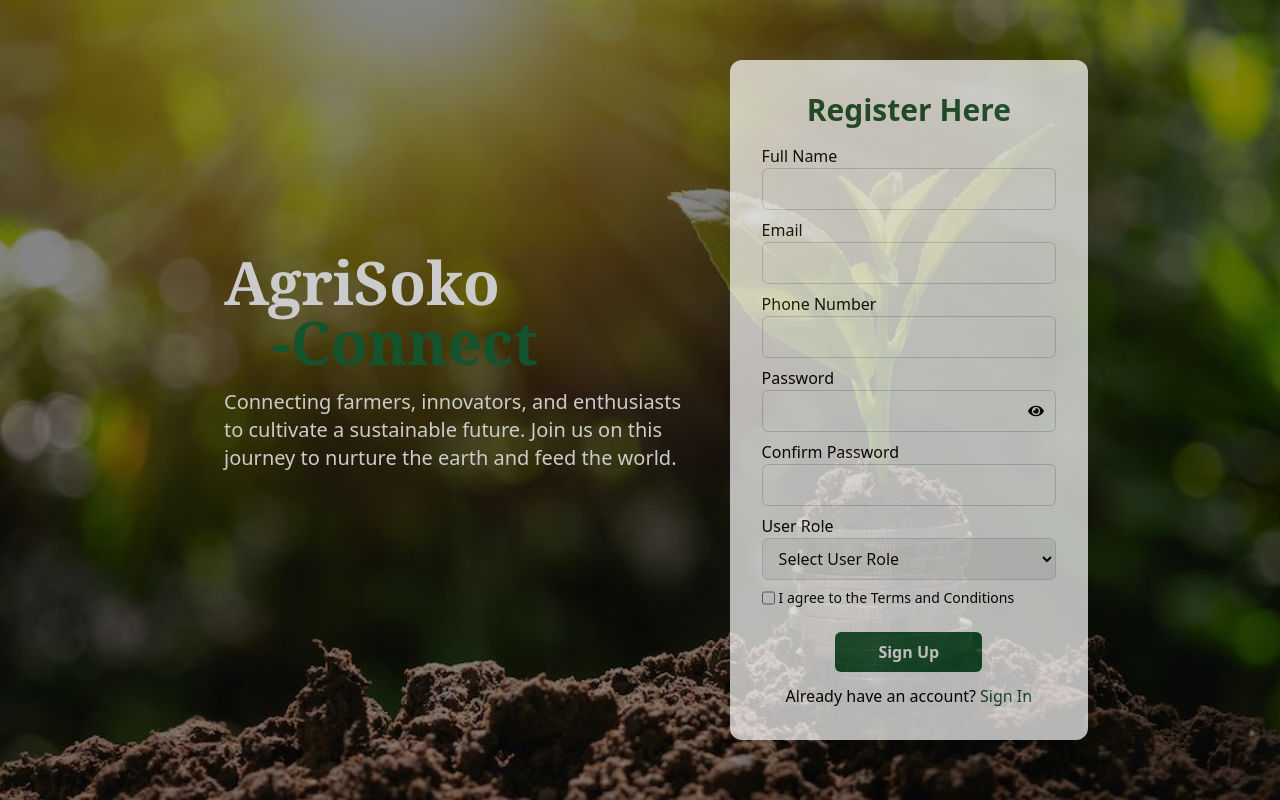
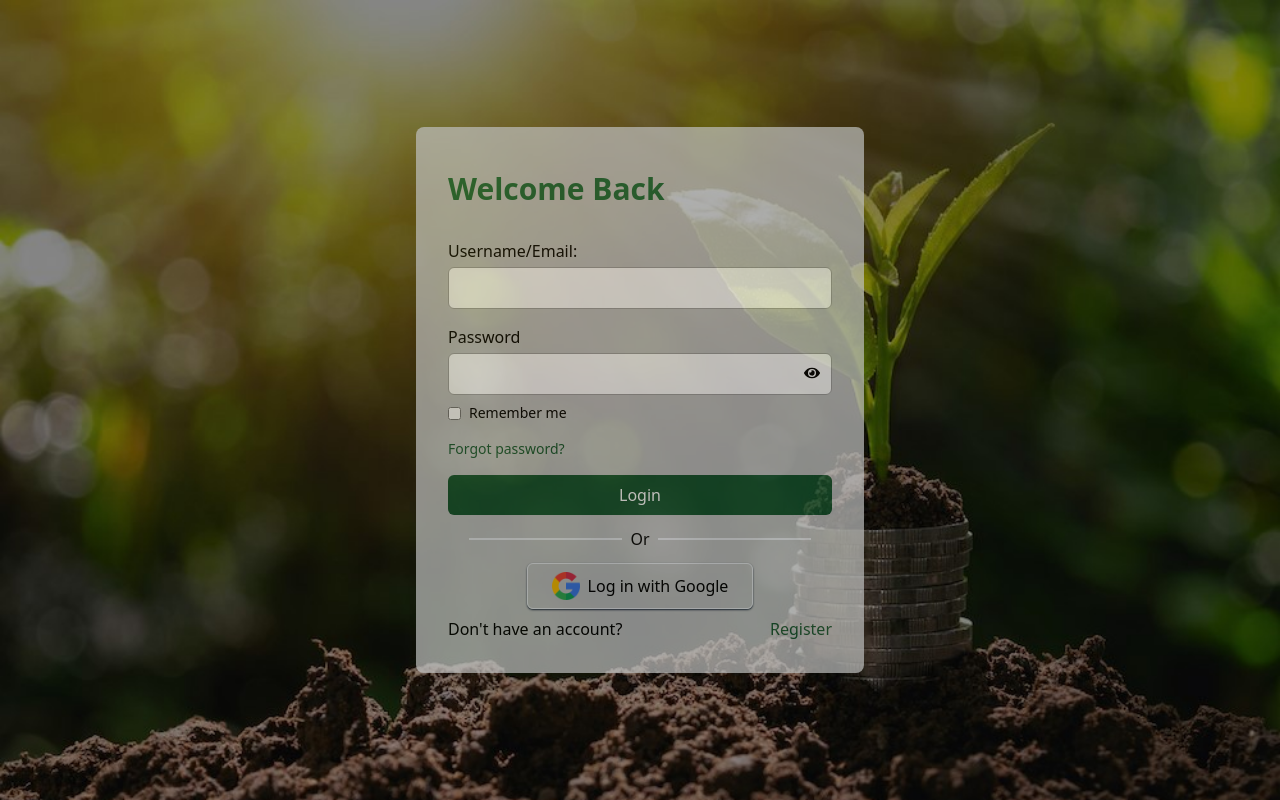
Before and after one commit to Ialbertine/AgriSokoConnect_Frontend, a React (Vite) app: page /login in a window 1280 px wide. Built offline with nearby package versions, Linux system fonts and the light colour scheme.

Commit message:
login authentication

```diff
--- a/src/Authentication/Forget.jsx
+++ b/src/Authentication/Forget.jsx
@@ -50,7 +50,7 @@ const Forgot = () => {
   };
 
   return (
-    <div className="min-h-screen flex justify-center items-center bg-gray-100">
+    <div className="min-h-screen flex justify-center items-center bg-[#000000c6]">
       <div className="w-full max-w-md p-6 bg-white rounded-md shadow-md ">
         <h2 className="text-2xl font-semibold text-center mb-6">
           Forgot Password
--- a/src/Authentication/SignIn.jsx
+++ b/src/Authentication/SignIn.jsx
@@ -1,275 +1,225 @@
 import React, { useState } from "react";
 import { Link, useNavigate } from "react-router-dom";
+import axios from "axios";
 import { FaEye, FaEyeSlash } from "react-icons/fa";
-import axios from "axios";
 
-const SignUp = () => {
+const SignIn = () => {
   const navigate = useNavigate();
-  const [fullName, setFullName] = useState("");
-  const [email, setEmail] = useState("");
-  const [phoneNumber, setPhoneNumber] = useState("");
-  const [password, setPassword] = useState("");
-  const [confirmPassword, setConfirmPassword] = useState("");
-  const [role, setRole] = useState("");
-  const [agreeTerms, setAgreeTerms] = useState(false);
+  const [formData, setFormData] = useState({
+    email: "",
+    password: "",
+    rememberMe: false,
+  });
+
+  const [errors, setErrors] = useState({});
+  const [isLoggedIn, setIsLoggedIn] = useState(false);
+  const [errorMessage, setErrorMessage] = useState("");
+  const [isSubmitting, setIsSubmitting] = useState(false);
   const [showPassword, setShowPassword] = useState(false);
 
-  const [errors, setErrors] = useState({
-    fullName: "",
-    email: "",
-    phoneNumber: "",
-    password: "",
-    confirmPassword: "",
-    role: "",
-    agreeTerms: "",
-  });
+  const handleChange = (e) => {
+    const { name, value, checked, type } = e.target;
+    const newValue = type === "checkbox" ? checked : value;
+    setFormData({ ...formData, [name]: newValue });
+  };
 
-  const [isLoading, setLoading] = useState(false);
+  const handleSubmit = async (e) => {
+    e.preventDefault();
+
+    if (!validateForm()) return;
+
+    setIsSubmitting(true);
+
+    try {
+      const response = await axios.post(
+        "https://agrisokoconnect-wly4.onrender.com/AgriSoko/user/signin",
+        {
+          email: formData.email,
+          password: formData.password,
+        }
+      );
+
+      if (response.data.success) {
+        const { role } = response.data;
+
+        setIsLoggedIn(true);
+
+        switch (role) {
+          case "farmer":
+            navigate("/dashboard/farmer");
+            break;
+          case "buyer":
+            navigate("/dashboard/buyer");
+            break;
+          case "government":
+            navigate("/dashboard/government");
+            break;
+          default:
+            navigate("/dashboard");
+        }
+      } else {
+        setErrorMessage("Invalid username or password. Please try again.");
+      }
+    } catch (error) {
+      console.error(error);
+      setErrorMessage("An error occurred. Please try again later.");
+    } finally {
+      setIsSubmitting(false);
+    }
+  };
+
+  const validateForm = () => {
+    let isValid = true;
+    const newErrors = {};
+
+    if (!formData.email.trim()) {
+      newErrors.email = "Email is required";
+      isValid = false;
+    }
+
+    if (!formData.password.trim()) {
+      newErrors.password = "Password is required";
+      isValid = false;
+    } else if (formData.password.length < 8) {
+      newErrors.password = "Password must be at least 8 characters";
+      isValid = false;
+    }
+
+    if (!formData.rememberMe) {
+      newErrors.rememberMe = "Please agree to the terms and conditions";
+      isValid = false;
+    }
+
+    setErrors(newErrors);
+    return isValid;
+  };
 
   const passwordVisibility = () => {
     setShowPassword(!showPassword);
   };
 
-  const validateForm = () => {
-    const errors = {};
-
-    if (!fullName) {
-      errors.fullName = "Full Name is required";
-    }
-
-    const emailRegex = /^[^\s@]+@[^\s@]+\.[^\s@]+$/;
-    if (!emailRegex.test(email)) {
-      errors.email = "Please enter a valid email address";
-    }
-
-    const phoneNumberRegex = /^\d{10}$/;
-    if (!phoneNumberRegex.test(phoneNumber)) {
-      errors.phoneNumber = "Please enter a valid phone number";
-    }
-
-    const passwordRegex =
-      /^(?=.*[a-z])(?=.*[A-Z])(?=.*\d)(?=.*[@$!%*?&])[A-Za-z\d@$!%*?&]{8,}$/;
-    if (!passwordRegex.test(password)) {
-      errors.password =
-        "Password must be at least 8 characters long and contain at least one uppercase letter, one lowercase letter, one digit, and one special character";
-    }
-
-    if (password !== confirmPassword) {
-      errors.confirmPassword = "Passwords do not match";
-    }
-
-    if (!role) {
-      errors.role = "User role is required";
-    }
-
-    if (!agreeTerms) {
-      errors.agreeTerms = "Please agree to terms and conditions";
-    }
-
-    setErrors(errors);
-    return Object.keys(errors).length === 0;
-  };
-
-  const handleSubmit = async (e) => {
-    e.preventDefault();
-
-    setLoading(true);
-
-    if (!validateForm()) {
-      setLoading(false);
-      return;
-    }
-    try {
-      const response = await axios.post(
-        "https://agrisokoconnect-wly4.onrender.com/AgriSoko/user/signup",
-        {
-          fullName: fullName,
-          email: email,
-          PhoneNumber: phoneNumber,
-          password: password,
-          confirmPassword: confirmPassword,
-          role: role,
-        }
-      );
-
-      if (response.status === 200 || response.status === 201) {
-        console.log("Signup successful:", response.data);
-        navigate("/otp");
-      }
-    } catch (error) {
-      console.error("Error during signup:", error);
-    } finally {
-      setLoading(false);
-    }
-  };
   return (
     <div
-      className="w-full min-h-screen flex justify-center items-center bg-cover bg-no-repeat bg-opacity-50 object-cover"
+      className="bg-cover bg-no-repeat min-h-screen flex items-center justify-center object-cover bg-opacity-95"
       style={{ backgroundImage: "url('harvest5.jpg')" }}
     >
-      <div className="w-[80%] flex flex-col lg:flex-row lg:w-[70%] rounded-2lg">
-        <div className="flex-grow lg:w-[40%] p-8 overflow-hidden">
-          <div className="flex flex-col justify-center lg:pt-[10rem] text-[#cccbcb]">
-            <span className="text-center lg:text-left text-4xl lg:text-6xl font-bold lg:pb-[1rem] font-serif">
-              AgriSoko
-              <br />
-              <span className="text-green-900 pl-[3rem]">-Connect</span>
-            </span>
-            <p className="text-lg lg:text-xl mb-4 w-full">
-              Connecting farmers, innovators, and enthusiasts to cultivate a
-              sustainable future. Join us on this journey to nurture the earth
-              and feed the world.
-            </p>
-          </div>
-        </div>
-        <div className="bg-white opacity-70 shadow-2xl rounded-xl p-8 w-[100%] lg:w-[40%] h-[70%]">
-          <h1 className="text-center text-3xl font-bold mb-4 text-green-900">
-            Register Here
+      <div className="w-[60%]  bg-[#bfc0bf] opacity-70 max-w-md py-8 px-8 rounded-lg">
+        <h1 className="text-3xl font-bold pt-3 text-green-800 ">
+          Welcome Back
         </h1>
-
-          <form onSubmit={handleSubmit} className="flex flex-col">
-            <label htmlFor="fullName">Full Name</label>
-            <input
-              type="text"
-              id="fullName"
-              name="fullName"
-              value={fullName}
-              onChange={(e) => setFullName(e.target.value)}
-              required
-              className="w-full px-3 py-2 rounded-md border border-gray-300 focus:outline-none focus:ring-1 focus:ring-black"
-            />
-            {errors.fullName && (
-              <p className="text-red-500">{errors.fullName}</p>
+        {isLoggedIn && (
+          <span className="text-green-600 ml-2 text-xl">Login Successful!</span>
         )}
 
-            <label htmlFor="email" className="mt-2">
-              Email
+        <form onSubmit={handleSubmit} className="max-w-sm mx-auto mt-8">
+          <div className="mb-4">
+            <label htmlFor="usernameOrEmail" className="block mb-1">
+              Username/Email:
             </label>
             <input
               type="email"
               id="email"
               name="email"
-              value={email}
-              onChange={(e) => setEmail(e.target.value)}
+              value={formData.email}
+              onChange={handleChange}
               required
-              className="w-full px-3 py-2 rounded-md border border-gray-300 focus:outline-none focus:ring-1 focus:ring-black"
+              className={`w-full px-3 py-2 border-[1px] border-[#9e9e9e] hover:shadow-sm hover:shadow-black rounded-md focus:outline-none focus:border-black ${
+                errors.email ? "border-red-500" : ""
+              }`}
             />
-            {errors.email && <p className="text-red-500">{errors.email}</p>}
-
-            <label htmlFor="phoneNumber" className="mt-2">
-              Phone Number
-            </label>
-            <input
-              type="text"
-              id="phoneNumber"
-              name="phoneNumber"
-              value={phoneNumber}
-              onChange={(e) => setPhoneNumber(e.target.value)}
-              required
-              className="w-full px-3 py-2 rounded-md border border-gray-300 focus:outline-none focus:ring-1 focus:ring-black"
-            />
-            {errors.phoneNumber && (
-              <p className="text-red-500">{errors.phoneNumber}</p>
+            {errors.email && (
+              <p className="text-red-500 text-xs mt-1">{errors.email}</p>
             )}
-
-            <label htmlFor="password" className="mt-2">
+          </div>
+          <div className="relative">
+            <label htmlFor="password" className="block mb-1">
               Password
             </label>
-            <div className="relative">
             <input
               type={showPassword ? "text" : "password"}
               id="password"
               name="password"
-                value={password}
-                onChange={(e) => setPassword(e.target.value)}
+              value={formData.password}
+              onChange={handleChange}
               required
-                className="w-full px-3 py-2 rounded-md border border-gray-300 focus:outline-none focus:ring-1 focus:ring-black"
+              className="w-full px-3 py-2 rounded-md border-[1px] border-[#9e9e9e] hover:shadow-sm hover:shadow-black focus:outline-none focus:ring-1 focus:ring-black"
             />
             <span
               onClick={passwordVisibility}
-                className="absolute top-1/2 right-3 transform -translate-y-1/2 cursor-pointer"
+              className="absolute top-[69%] right-3 transform -translate-y-1/2 cursor-pointer"
             >
               {showPassword ? <FaEyeSlash /> : <FaEye />}
             </span>
           </div>
           {errors.password && (
-              <p className="text-red-500">{errors.password}</p>
+            <p className="text-red-500 text-xs mt-1">{errors.password}</p>
           )}
-
-            <label htmlFor="confirmPassword" className="mt-2">
-              Confirm Password
-            </label>
-            <input
-              type="password"
-              id="confirmPassword"
-              name="confirmPassword"
-              value={confirmPassword}
-              onChange={(e) => setConfirmPassword(e.target.value)}
-              required
-              className="w-full px-3 py-2 rounded-md border border-gray-300 focus:outline-none focus:ring-1 focus:ring-black"
-            />
-            {errors.confirmPassword && (
-              <p className="text-red-500">{errors.confirmPassword}</p>
-            )}
-
-            <label htmlFor="userRole" className="mt-2">
-              User Role
-            </label>
-            <select
-              id="role"
-              name="role"
-              value={role}
-              onChange={(e) => setRole(e.target.value)}
-              required
-              className="w-full px-3 py-2 rounded-md border border-gray-300 focus:outline-none focus:ring-1 focus:ring-black mb-2"
-            >
-              <option value="" disabled>
-                Select User Role
-              </option>
-              <option value="farmer">farmer</option>
-              <option value="buyer">buyer</option>
-            </select>
-            {errors.userRole && (
-              <p className="text-red-500">{errors.userRole}</p>
-            )}
-
-            <div className="flex gap-1 pb-2">
+          <div className="mb-4 flex items-center pt-2">
             <input
               type="checkbox"
-                id="agreeTerms"
-                name="agreeTerms"
-                checked={agreeTerms}
-                onChange={(e) => setAgreeTerms(e.target.value)}
-                required
+              id="rememberMe"
+              name="rememberMe"
+              checked={formData.rememberMe}
+              onChange={handleChange}
+              className="mr-2"
             />
-              <label htmlFor="agreeTerms" className="text-sm">
-                I agree to the Terms and Conditions
+            <label htmlFor="rememberMe" className="text-sm font-medium">
+              Remember me
             </label>
-              {errors.agreeTerms && (
-                <p className="text-xs text-red-500">{errors.agreeTerms}</p>
-              )}
           </div>
 
-            <div className="mt-4 flex justify-center pb-3">
-              <button
-                type="submit"
-                className="bg-green-900 hover:bg-[#378000] text-white font-bold py-2 px-4 rounded-md w-[50%]"
-                disabled={isLoading}
+          {errors.rememberMe && (
+            <p className="text-red-500 text-xs mb-2">{errors.rememberMe}</p>
+          )}
+          <div className="mb-4 text-sm">
+            <span>
+              <Link
+                to="/forget"
+                className="text-green-900 hover:underline font-medium"
               >
-                {isLoading ? "Loading..." : "Sign Up"}{" "}
-              </button>
-            </div>
-          </form>
-          <span className="flex justify-center gap-1">
-            Already have an account?{" "}
-            <Link to="/login" className="text-green-900">
-              Sign In
+                Forgot password?
               </Link>
             </span>
           </div>
+          {errorMessage && (
+            <p className="text-red-500 text-xs mb-2">{errorMessage}</p>
+          )}
+          <button
+            type="submit"
+            className="w-full  bg-green-900 text-white py-2 rounded-md hover:bg-[#378000] transition duration-300 mb-3"
+          >
+            {isSubmitting ? "Loading..." : "Login"}
+          </button>
+
+          <div className="flex items-center justify-center pb-3">
+            <hr className="w-[40%] border-[1px]" />
+            <span className="mx-2">Or</span>
+            <hr className="w-[40%] border-[1px]" />
+          </div>
+          <div className="flex items-center justify-center pb-2">
+            <button
+              type="button"
+              className="px-[1.5rem] border flex justify-center items-center gap-2 text-black shadow-sm shadow-slate-800 hover:text-white hover:border-[#526152] py-2 rounded-md hover:bg-[#555855]  transition duration-300"
+            >
+              <img src="google.png" alt="" className="w-7" />
+              <p>Log in with Google</p>
+            </button>
+          </div>
+          <div className="flex items-center justify-between">
+            <span className="">Don't have an account?</span>
+            <span>
+              <Link
+                to="/signup"
+                className="text-green-900 hover:underline ml-1 font-medium"
+              >
+                Register
+              </Link>
+            </span>
+          </div>
+        </form>
       </div>
     </div>
   );
 };
 
-export default SignUp;
+export default SignIn;
--- a/src/Authentication/SignUp.jsx
+++ b/src/Authentication/SignUp.jsx
@@ -259,9 +259,7 @@ const SignUp = () => {
                 disabled={isLoading}
               >
                 {isLoading ? "Loading..." : "Sign Up"}{" "}
-
               </button>
-
             </div>
           </form>
           <span className="flex justify-center gap-1">
```
Lines whose indentation alone changed are shown as unchanged.
